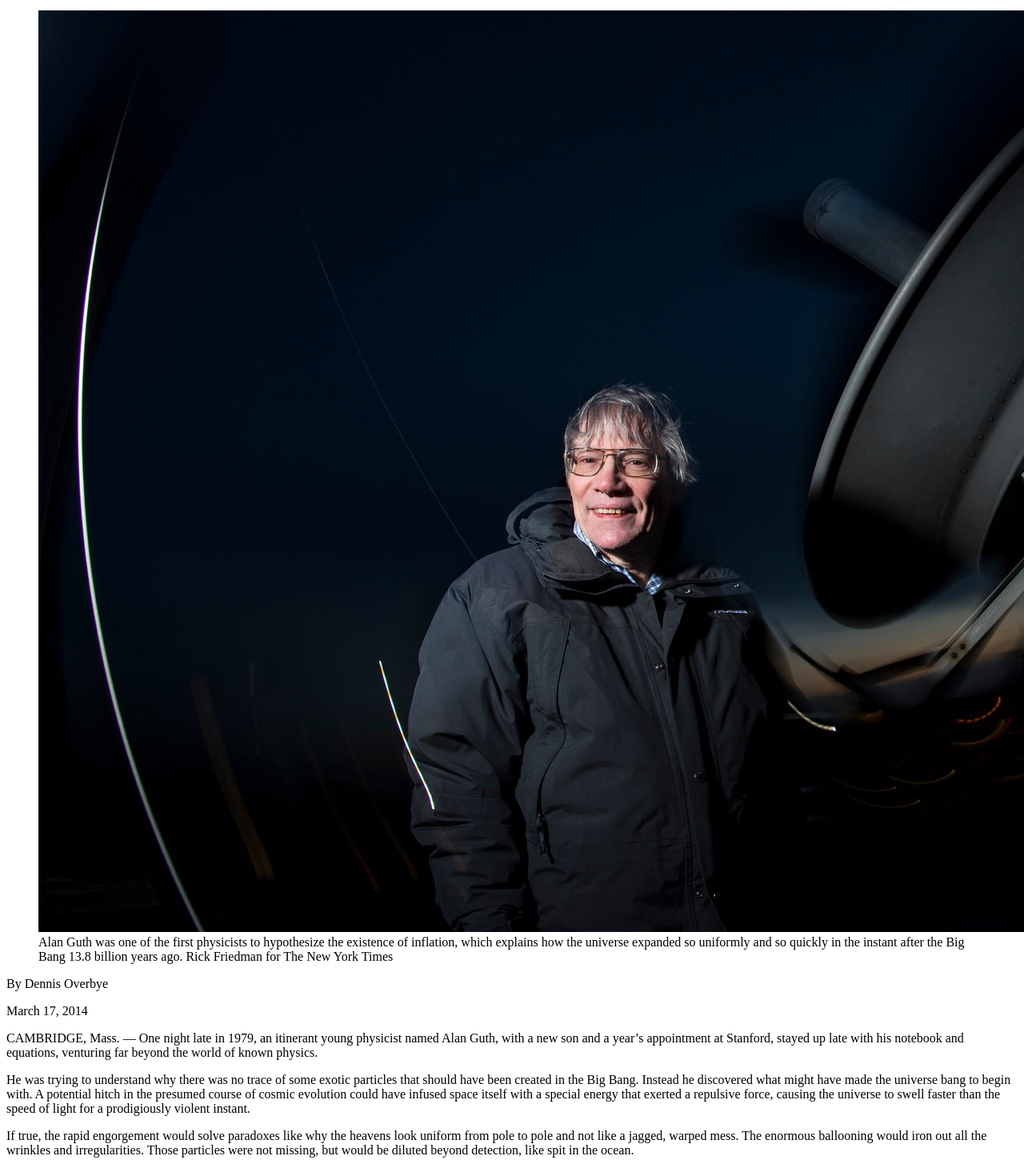
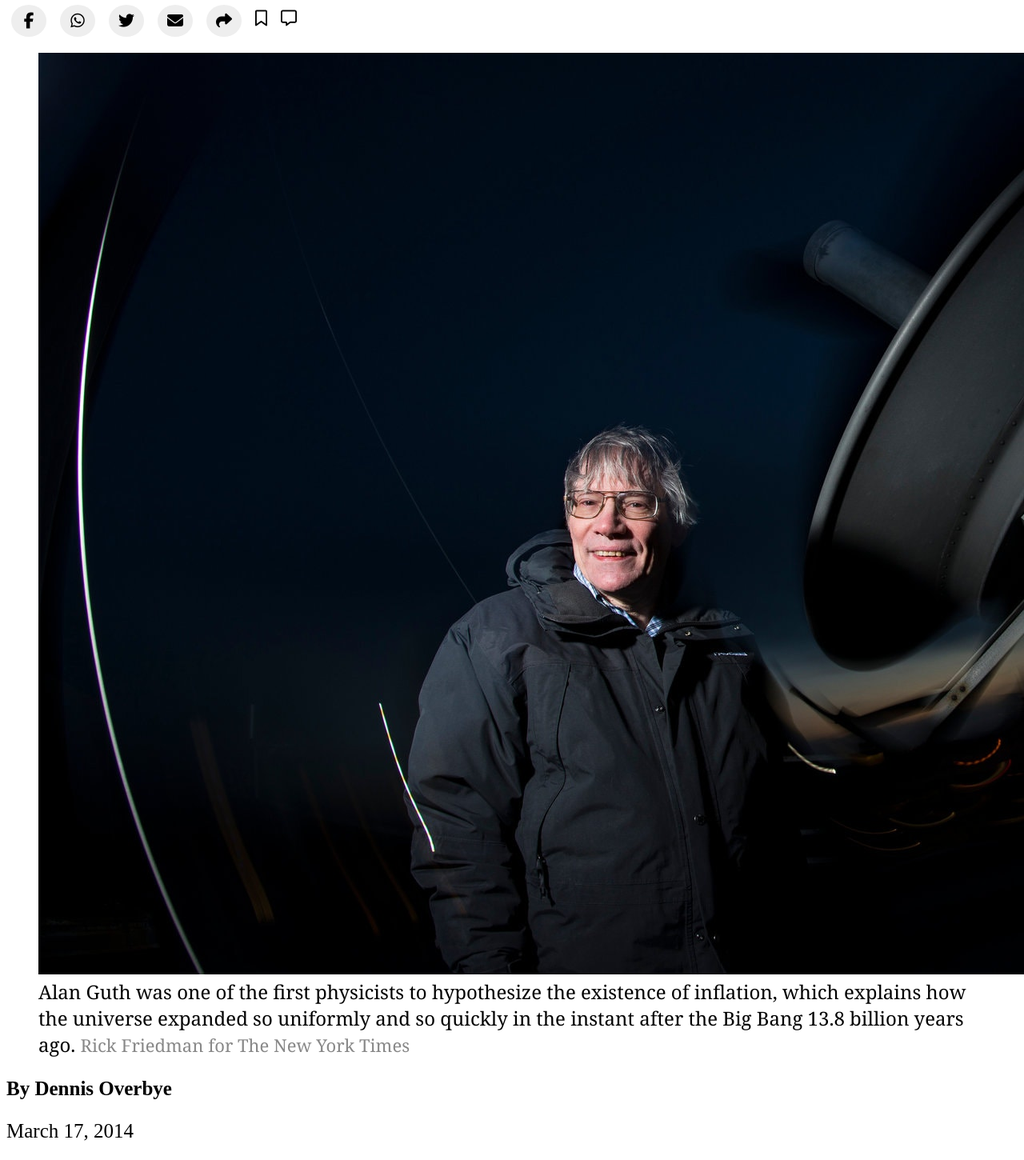
Before and after one commit to arthurborgesdev/nytimes-article-page, a website: page index.html in a window 1280 px wide. Shown: the part 283-1733 px from the top of the page at 80% size. Drawn offline with Linux system fonts and the light colour scheme.

Commit message:
Start to set font-size using rem, paragraphs size, figures and captions

```diff
--- a/index.html
+++ b/index.html
@@ -37,8 +37,8 @@
       <i class="far fa-bookmark icon-bar"></i>
       <i class="far fa-comment-alt icon-bar"></i>
     </header>
-    <article>
-      <figure>
+    <article class="main-article">
+      <figure class="main-photo">
         <img src="./img/article/18cosmos-superJumbo.jpg"
           alt="Alan Guth standing near a telescope"
         />
@@ -50,7 +50,7 @@
           <span>Rick Friedman for The New York Times</span>
         </figcaption>
       </figure>
-      <p>By Dennis Overbye</p>
+      <p>By <span>Dennis Overbye</span></p>
       <p>March 17, 2014</p>
       <p>
         CAMBRIDGE, Mass. — One night late in 1979, an itinerant young
--- a/styles.css
+++ b/styles.css
@@ -3,6 +3,10 @@
 @font-face {
   font-family: "NYT";
   src: url("fonts/Chomsky.woff") format('woff');
+}
+
+html {
+  font-size: 20px;
 }
 
 /* HEADER */
@@ -19,20 +23,45 @@ h1 {
   font-family: nyt-cheltenham,georgia,'times new roman',times,serif;
   font-style: italic;
   border-bottom: 1px solid gray;
-  padding: 0.5em;
+  padding: 0.5rem;
 }
 
 .icon-bar {
-  margin: 0 0.3em;
+  margin: 0 0.3rem;
 }
 
 .circle {
   background: #eeeeee;
-  width: 1.2em;
-  height: 1em;
+  width: 1.2rem;
+  height: 1rem;
   border-radius: 50%;
   text-align: center;
-  line-height: 1.5em;
+  line-height: 1.5rem;
   vertical-align: middle;
-  padding: 0.5em;
+  padding: 0.5rem;
 }
+
+/* ARTICLE SECTION */
+
+.main-photo {
+  height: auto;
+  max-width: 100%;
+}
+
+.main-photo figcaption {
+  font-family: nyt-imperial,georgia,'times new roman',times,serif;
+  font-size: 1.2rem;
+}
+
+.main-photo figcaption span {
+  font-size: 1.1rem;
+  color: #888;
+}
+
+.main-article > p:first-of-type {
+  font-weight: bold;
+}
+
+.main-article p {
+  font-size: 1.25rem;
+}
```
